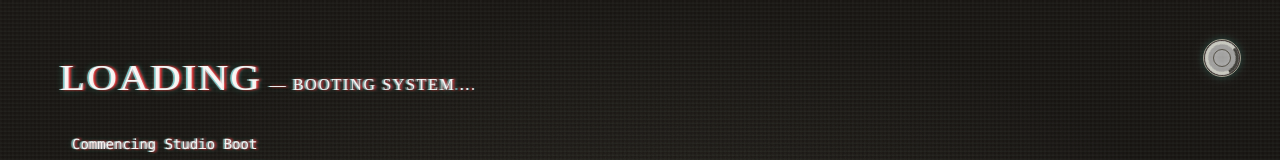
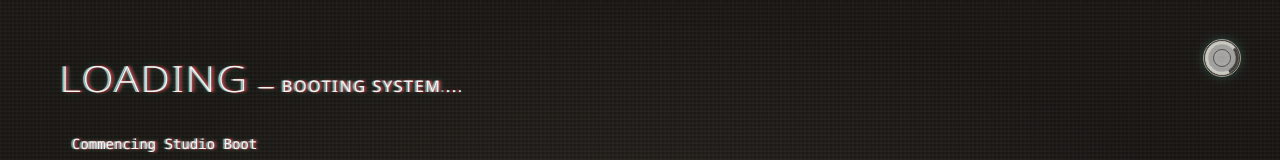
Before and after one commit to mxta-o/isseis-commissions, a React (Vite) app in the folder client/: page / in a window 1280 px wide. Shown: the top 160 px of the page. Built offline with nearby package versions, Linux system fonts and the light colour scheme; a web font is replaced by a local one.

Commit message:
deleted fonts that are possibly illegal to use, and replaced with temporary fonts in the meantime until i can find better fonts that look more closely related to the original

```diff
--- a/client/src/index.css
+++ b/client/src/index.css
@@ -1,44 +1,12 @@
 @import url('https://fonts.googleapis.com/css2?family=Share+Tech+Mono&display=swap');
-@import url('https://fonts.googleapis.com/css2?family=JetBrains+Mono:wght@200;300;400;600&display=swap');
-/* Local licensed font: Rodin Pro placed in public/fonts */
-@font-face {
-  font-family: 'Rodin Pro';
-  src: url('/fonts/FOT-Rodin%20Pro%20L.otf') format('opentype');
-  font-weight: 200;
-  font-style: normal;
-  font-display: swap;
-}
-@font-face {
-  font-family: 'Rodin Pro';
-  src: url('/fonts/FOT-Rodin%20Pro%20M.otf') format('opentype');
-  font-weight: 400;
-  font-style: normal;
-  font-display: swap;
-}
-@font-face {
-  font-family: 'Rodin Pro';
-  src: url('/fonts/FOT-Rodin%20Pro%20DB.otf') format('opentype');
-  font-weight: 600;
-  font-style: normal;
-  font-display: swap;
-}
-@font-face {
-  font-family: 'Benguiat Std';
-  src: url('/fonts/BenguiatStd-Book.ttf') format('truetype');
-  font-weight: 400;
-  font-style: normal;
-  font-display: swap;
-}
-@font-face {
-  font-family: 'FOT New Cezanne';
-  src: url('/fonts/FOT-NewCezanne%20Pro%20DB.otf') format('opentype');
-  font-weight: 600;
-  font-style: normal;
-  font-display: swap;
-}
+@import url('https://fonts.googleapis.com/css2?family=Noto+Sans:wght@200;400;600&family=Playfair+Display:wght@400&display=swap');
 @import 'tailwindcss';
 
 :root {
+  /* Open-licensed (SIL OFL) fonts; change these three to retheme all text */
+  --font-ui: 'Noto Sans', 'Helvetica Neue', sans-serif;
+  --font-title: 'Playfair Display', Georgia, serif;
+  --font-accent: var(--font-ui);
   font-family: 'Share Tech Mono', ui-monospace, SFMono-Regular, Menlo, Monaco, 'Courier New', monospace;
   line-height: 1.5;
   font-weight: 10;
@@ -297,14 +265,14 @@
   display: inline-block;
   transform-origin: left center;
   transform: scaleX(var(--boot-header-scale));
-  font-family: 'Rodin Pro';
+  font-family: var(--font-ui);
 }
 
 .boot-header-sub {
   font-size: var(--boot-header-sub-size);
   font-weight: 400;
   color: var(--crt-text);
-  font-family: 'Rodin Pro';
+  font-family: var(--font-ui);
 }
 
 * {
--- a/client/src/pages/PreTitle.tsx
+++ b/client/src/pages/PreTitle.tsx
@@ -12,7 +12,7 @@ export default function PreTitle({ onAdvance }: Props): React.ReactElement {
       <div style={{ position: 'absolute', inset: 0, pointerEvents: 'none', opacity: 0.14, mixBlendMode: 'soft-light', backgroundImage: NOISE }} />
       <div style={{ position: 'absolute', inset: 0, pointerEvents: 'none', mixBlendMode: 'multiply', background: 'radial-gradient(circle at 50% 50%,rgba(0,0,0,0) 40%,rgba(0,0,0,0.5) 100%)' }} />
       <div style={{ position: 'relative', animation: 'pre-jitter 1.5s steps(1,end) both' }}>
-        <div style={{ position: 'relative', display: 'inline-block', fontFamily: "'Rodin Pro','Helvetica Neue',sans-serif", fontWeight: 200, fontSize: 'clamp(20px,2.8vw,36px)', letterSpacing: '0.55em', color: '#ece6da', whiteSpace: 'nowrap', animation: 'pre-in 1.5s steps(1,end) both' }}>
+        <div style={{ position: 'relative', display: 'inline-block', fontFamily: 'var(--font-ui)', fontWeight: 200, fontSize: 'clamp(20px,2.8vw,36px)', letterSpacing: '0.55em', color: '#ece6da', whiteSpace: 'nowrap', animation: 'pre-in 1.5s steps(1,end) both' }}>
           <span aria-hidden style={{ position: 'absolute', inset: 0, color: 'rgba(255,92,92,0.5)', animation: 'pre-chr1 2.8s steps(1,end) infinite' }}>Issei's Commissions</span>
           <span aria-hidden style={{ position: 'absolute', inset: 0, color: 'rgba(96,205,255,0.45)', animation: 'pre-chr2 2.8s steps(1,end) infinite' }}>Issei's Commissions</span>
           <span style={{ position: 'relative' }}>Issei's Commissions</span>
--- a/client/src/pages/TitleScreen.tsx
+++ b/client/src/pages/TitleScreen.tsx
@@ -158,7 +158,7 @@ export default function TitleScreen({ onAdvance }: Props): React.ReactElement {
 
       <div style={{ position: 'relative', zIndex: 10, minHeight: '100vh', display: 'grid', placeItems: 'center', textAlign: 'center', padding: '4rem 1.5rem' }}>
         <div>
-          <h1 style={{ margin: 0, position: 'relative', display: 'inline-block', fontFamily: "'Benguiat Std','Rodin Pro',serif", fontSize: 'clamp(2.5rem,4.5vw,4.6rem)', fontWeight: 400, letterSpacing: '0.05em', lineHeight: 1.15, whiteSpace: 'nowrap', animation: 'tg-twitch 8s steps(1,end) 4s infinite' }}>
+          <h1 style={{ margin: 0, position: 'relative', display: 'inline-block', fontFamily: 'var(--font-title)', fontSize: 'clamp(2.5rem,4.5vw,4.6rem)', fontWeight: 400, letterSpacing: '0.05em', lineHeight: 1.15, whiteSpace: 'nowrap', animation: 'tg-twitch 8s steps(1,end) 4s infinite' }}>
             {/* chromatic ghosts (reveal + idle loop) */}
             <span aria-hidden className="tgl" style={{ zIndex: 0, color: 'rgba(255,84,74,0.78)', mixBlendMode: 'screen', animation: `tg-rgbr ${A16},tg-loop1 7s steps(1,end) 4.5s infinite` }}>{TITLE}</span>
             <span aria-hidden className="tgl" style={{ zIndex: 0, color: 'rgba(88,214,255,0.72)', mixBlendMode: 'screen', animation: `tg-rgbc ${A16},tg-loop2 7.6s steps(1,end) 4.9s infinite` }}>{TITLE}</span>
@@ -191,12 +191,12 @@ export default function TitleScreen({ onAdvance }: Props): React.ReactElement {
             <span style={{ position: 'absolute', left: '-10%', right: '-10%', height: 1, bottom: '0.06em', zIndex: 2, background: 'linear-gradient(90deg,transparent,rgba(243,233,218,0.9) 20%,rgba(243,233,218,0.9) 80%,transparent)', opacity: 0.8, animation: `tg-bit ${A16}` }} />
           </h1>
 
-          <div style={{ position: 'relative', marginTop: '0.9rem', fontFamily: "'FOT New Cezanne','Rodin Pro',sans-serif", fontSize: 'clamp(0.8rem,1.2vw,1rem)', letterSpacing: '0.28em', color: 'rgba(243,233,218,0.7)' }}>
+          <div style={{ position: 'relative', marginTop: '0.9rem', fontFamily: 'var(--font-accent)', fontSize: 'clamp(0.8rem,1.2vw,1rem)', letterSpacing: '0.28em', color: 'rgba(243,233,218,0.7)' }}>
             <span style={{ animation: `sub-real ${A16}` }}>For the Vision of Creation</span>
             <span aria-hidden style={{ position: 'absolute', left: 0, right: 0, top: 0, animation: `sub-garble ${A16},sub-jit ${A16}` }}>{garble1}</span>
           </div>
 
-          <div style={{ marginTop: '2.5rem', display: 'inline-flex', alignItems: 'center', gap: '1rem', fontFamily: "'FOT New Cezanne','Rodin Pro',sans-serif", color: 'rgba(243,233,218,0.85)', letterSpacing: '0.22em', fontSize: '0.8rem', animation: 'title-pulse 2.2s ease-in-out infinite,pab-jit 9s steps(1,end) 5s infinite' }}>
+          <div style={{ marginTop: '2.5rem', display: 'inline-flex', alignItems: 'center', gap: '1rem', fontFamily: 'var(--font-accent)', color: 'rgba(243,233,218,0.85)', letterSpacing: '0.22em', fontSize: '0.8rem', animation: 'title-pulse 2.2s ease-in-out infinite,pab-jit 9s steps(1,end) 5s infinite' }}>
             <span style={{ height: 1, width: 'clamp(140px,24vw,280px)', background: 'linear-gradient(90deg,transparent,rgba(243,233,218,0.8),transparent)' }} />
             <span style={{ position: 'relative' }}>
               <span style={{ animation: `sub-real ${A16}` }}>Click Anywhere</span>
--- a/client/src/styles/nier.css
+++ b/client/src/styles/nier.css
@@ -109,7 +109,7 @@
 .nier-app{
   min-height:100vh;display:flex;flex-direction:column;position:relative;overflow:hidden;
   background:var(--n-bg);color:var(--n-ink);
-  font-family:'Rodin Pro','Helvetica Neue',sans-serif;
+  font-family:var(--font-ui);
 }
 .nier-app a{color:#55503f;text-decoration-color:rgba(85,80,63,.5)}
 .nier-app a:hover{color:#23201a}
```
